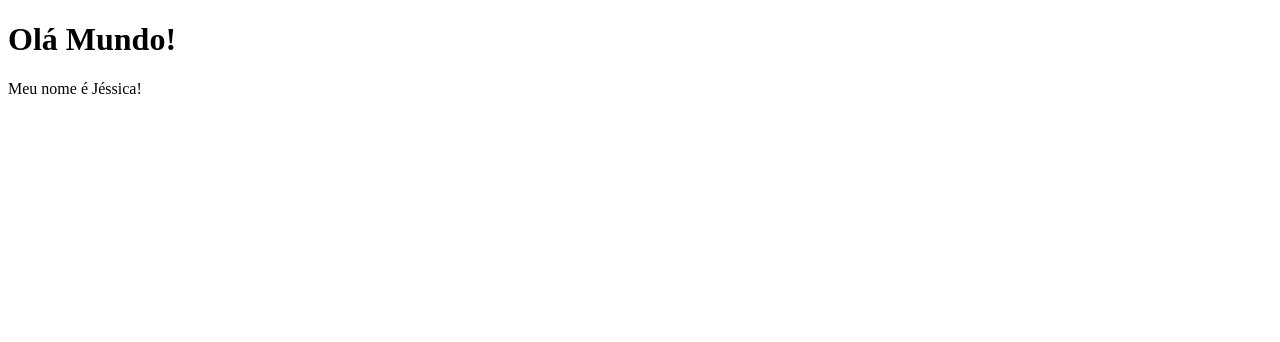
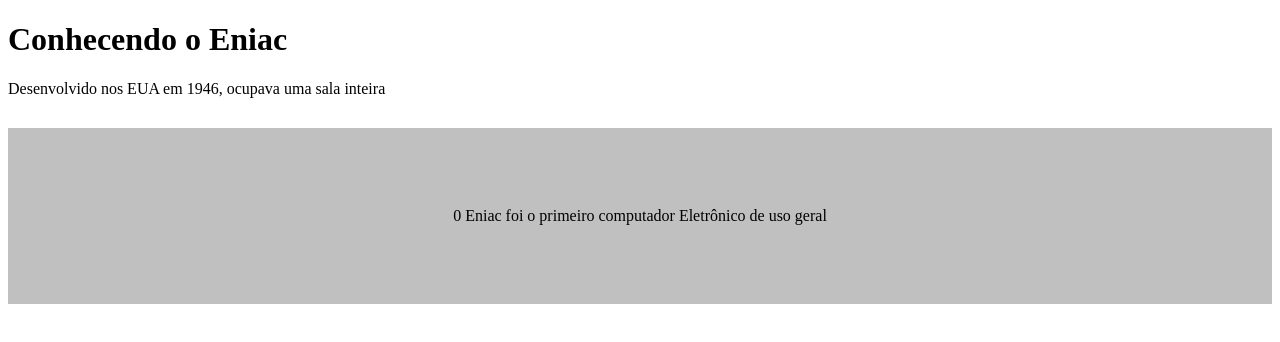
Before and after one commit to Jess2KL/Web-3004, a plain HTML site: page index.html in a window 1280 px wide. Drawn offline with Linux system fonts and the light colour scheme.

Commit message:
estilo.css

```diff
--- /dev/null
+++ b/estilo.css
@@ -0,0 +1,15 @@
+#container{
+    display: flex;
+    justify-content: space-around;
+    margin-top: 30px;
+    padding: 5%;
+    background-color: silver;
+}
+.box{
+    width: 300px;
+    background-color: black;
+    color: whitesmoke;
+    padding: 15%;
+    border-radius: 10px;
+    text-align: center;
+}
--- a/index.html
+++ b/index.html
@@ -3,9 +3,16 @@
     <head>
         <meta chaset="UTF-8">
         <title>Conhecendo o Eniac</title>
+        <link rel="stylesheet" href="estilo.css" />
+
     </head>
     <body>
-        <h1>Olá Mundo!</h1>
-        <p>Meu nome é Jéssica!</p>
+        <h1>Conhecendo o Eniac</h1>
+        <p>Desenvolvido nos EUA em 1946, ocupava uma sala inteira</p>
+        <div id="container">
+            <div class="caixa">
+                <p>0 Eniac foi o primeiro computador Eletrônico de uso geral</p>
+            </div>
+        </div>
     </body>
 </html>
```
